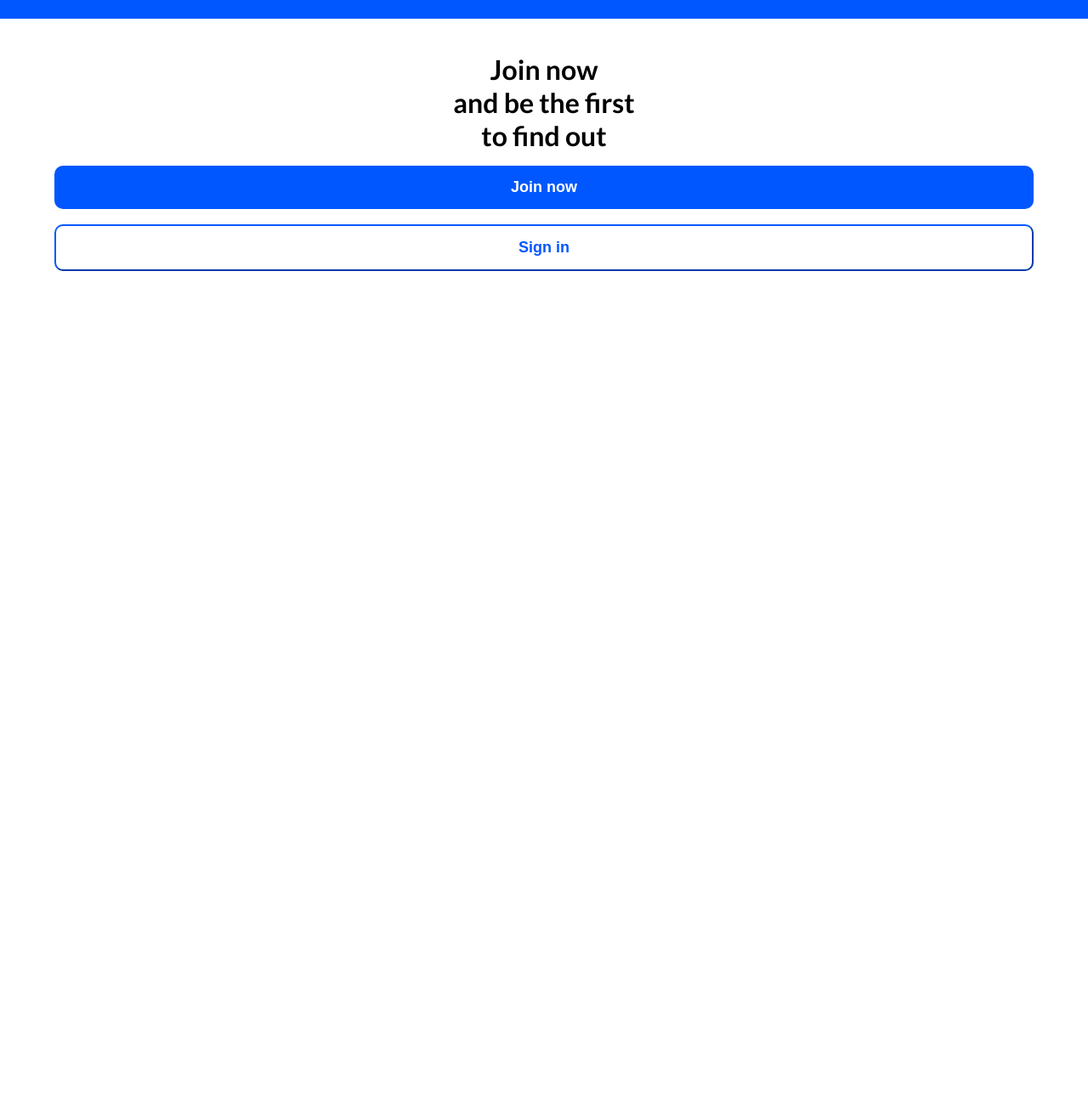
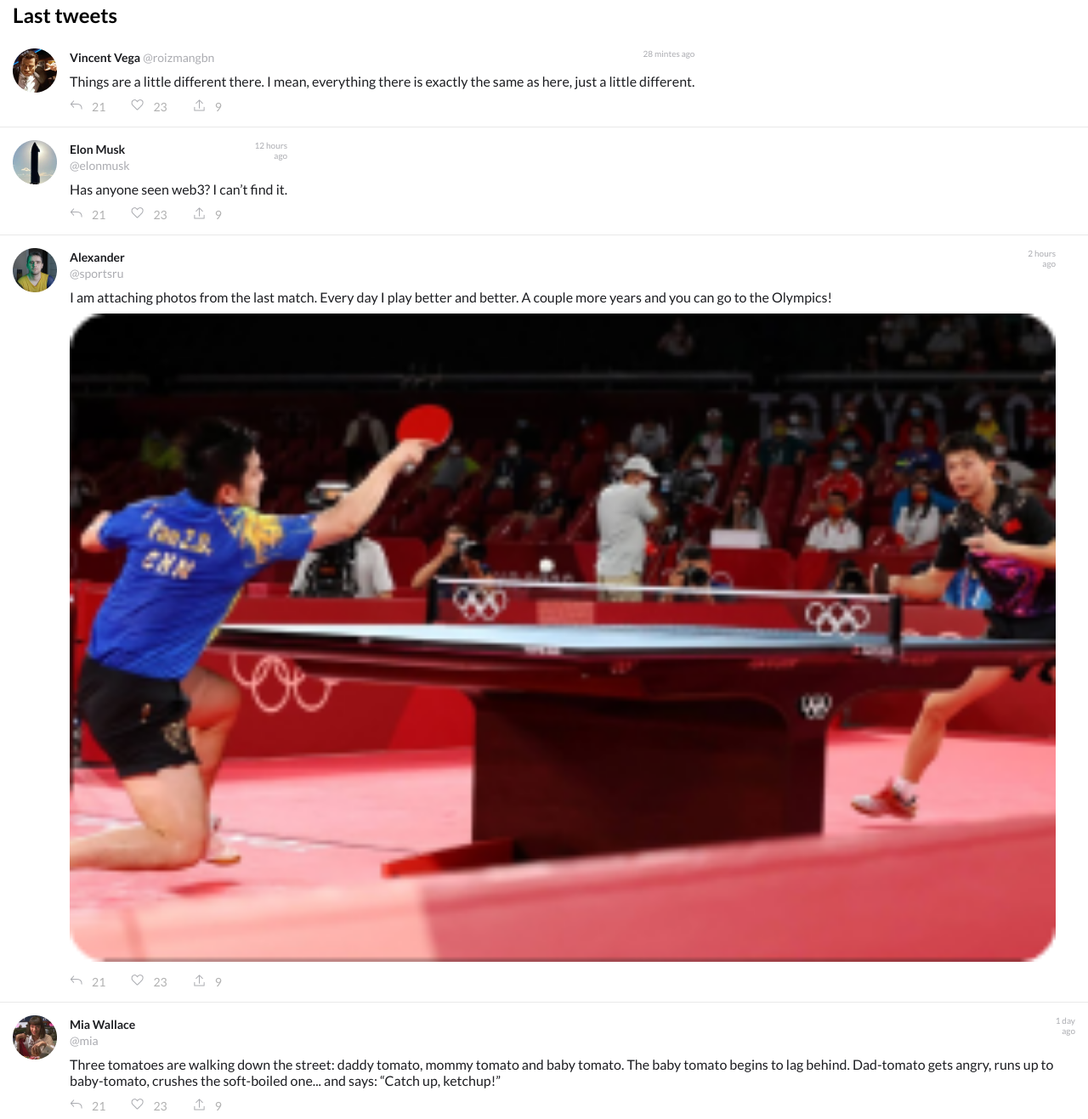
Before and after one commit to mila-klimovich/twitter, a website: page public/index.html in a window 1280 px wide. Shown: the part 1403-2720 px from the top of the page at 85% size. Before the commit the page ends 1746 px from the top, so only its background shows below. Drawn offline with Linux system fonts and the light colour scheme.

Commit message:
main page done

```diff
--- a/public/css/styles.css
+++ b/public/css/styles.css
@@ -1,15 +1,17 @@
 body {
     margin: 0;
     font-family: 'Lato', sans-serif;
-    /* height: 100%; */
     width: 100%;
 }
 
-/* .container {
-
-} */
+#container {
+    font-size: 32px;
+    font-weight: 800;
+}
 
 .slogan {
+    font-size: 32px;
+        font-weight: 800;
     margin: 2vh 0;
     font-size: 32px;
     font-weight: 800;
@@ -30,12 +32,7 @@ body {
     font-weight: 600;
     padding: 15px;
     border-radius: 10px;
-    /* filter: drop-shadow(0px 3px 3px #B0B0B0); */
 }
-
-/* #logo {
-    filter: drop-shadow(3px 3px 3px #A9A9A9);
-} */
 
 #join {
     margin-bottom: 18px;
@@ -60,7 +57,6 @@ body {
 }
 
 .statNumber {
-    /* margin: 0; */
     font-size: 48px;
     font-weight: 300;
     margin-bottom: 0;
@@ -71,3 +67,84 @@ body {
     font-weight: 400;
     margin-top: 10px;
 }
+
+#feedHeader {
+    font-weight: 800;
+    font-size: 24px;
+    margin: 25px 15px;
+}
+
+.tweetConatainer {
+    display: flex;
+    margin: 15px;
+}
+
+.avatar {
+    height: 100%;
+}
+
+.nameAndTime {
+    display: flex;
+    justify-content: space-between;
+}
+
+.nameAndTime p{
+    margin: 0;
+}
+
+.tweet {
+    margin-left: 15px;
+}
+
+.line {
+    width: 100%;
+    height: 1px;
+    background-color: #e9e9e9;
+}
+
+.name {
+    font-size: 14px;
+    font-weight: 700;
+    color: #1D1E22;
+}
+
+.nickname {
+    font-size: 14px;
+    font-weight: 400;
+    color: #ABACB1;
+}
+
+.timeAgo {
+    font-size: 10px;
+    font-weight: 400;
+    color: #ABACB1;
+    text-align: end;
+}
+
+.tweetText {
+    font-size: 16px;
+    font-weight: 400;
+    color: #1D1E22;
+    margin: 10px 0;
+}
+
+.tweetText img {
+    width: 100%;
+    margin-top: 10px;
+}
+
+.stat {
+    display: flex;
+}
+
+.stat span{
+    font-size: 14px;
+    font-weight: 400;
+    color: #B1B1B1;
+    margin-right: 30px;
+}
+
+.stat img{
+    height: 15px;
+    margin-right: 8px;
+}
--- a/public/index.html
+++ b/public/index.html
@@ -8,7 +8,7 @@
     <link rel="stylesheet" href="css/styles.css">
 </head>
 <body>
-    <div class="statNumber">
+    <div id="container">
         <div id="start">
             <img id="logo" src="images/vector.png" alt="ugh">
             <p class="slogan">Stay connected </br> with friends even when they're not around</p>
@@ -31,6 +31,121 @@
             <p class="statDes">New tweets </br> posted today</p>
         </div>
     </div>
+    <div>
+        <div id="feedHeader">Last tweets</div>
+        <div class="tweetConatainer">
+            <img class="avatar" src="images/avatarVincent.png" alt="">
+            <div class="tweet">
+                <div class="nameAndTime">
+                    <div>
+                        <span class="name">Vincent Vega</span>
+                        <span class="nickname">@roizmangbn</span>
+                    </div>
+                <p class="timeAgo">28 mintes ago</p></div>
+                <div class="tweetText">Things are a little different there. I mean, everything there is exactly the same as here, just a little different.</div>
+                <div class="stat">
+                    <div>
+                       <img src="images/reply.png" alt="">
+                       <span>21</span>
+                    </div>
+                    <div>
+                       <img src="images/heart.png" alt="">
+                       <span>23</span>
+                    </div>
+                    <div>
+                       <img src="images/export.png" alt="">
+                       <span>9</span>
+                    </div>
+                </div>
+            </div>
+        </div>
+        <div class="line"></div>
+        <div class="tweetConatainer">
+            <img class="avatar" src="images/avatarElon.png" alt="">
+            <div class="tweet">
+                <div class="nameAndTime">
+                    <div>
+                        <span class="name">Elon Musk</span><br/>
+                        <span class="nickname">@elonmusk</span>
+                    </div>
+                <p class="timeAgo">12 hours <br />ago</p></div>
+                <div class="tweetText">Has anyone seen web3? I can’t find it.</div>
+                <div class="stat">
+                    <div>
+                       <img src="images/reply.png" alt="">
+                       <span>21</span>
+                    </div>
+                    <div>
+                       <img src="images/heart.png" alt="">
+                       <span>23</span>
+                    </div>
+                    <div>
+                       <img src="images/export.png" alt="">
+                       <span>9</span>
+                    </div>
+                </div>
+            </div>
+        </div>
+        <div class="line"></div>
+        <div class="tweetConatainer">
+            <img class="avatar" src="images/avatarAlex.png" alt="">
+            <div class="tweet">
+                <div class="nameAndTime">
+                    <div>
+                        <span class="name">Alexander</span><br/>
+                        <span class="nickname">@sportsru</span>
+                    </div>
+                <p class="timeAgo">2 hours <br />ago</p></div>
+                <div class="tweetText">I am attaching photos from the last match. Every day I play better and better. A couple more years and you can go to the
+                Olympics!
+                <img src="images/tableTennis.png" alt=""></div>
+                <div class="stat">
+                    <div>
+                       <img src="images/reply.png" alt="">
+                       <span>21</span>
+                    </div>
+                    <div>
+                       <img src="images/heart.png" alt="">
+                       <span>23</span>
+                    </div>
+                    <div>
+                       <img src="images/export.png" alt="">
+                       <span>9</span>
+                    </div>
+                </div>
+            </div>
+        </div>
+        <div class="line"></div>
+        <div class="tweetConatainer">
+            <img class="avatar" src="images/avatarMia.png" alt="">
+            <div class="tweet">
+                <div class="nameAndTime">
+                    <div>
+                        <span class="name">Mia Wallace</span><br />
+                        <span class="nickname">@mia</span>
+                    </div>
+                    <p class="timeAgo">1 day <br />ago</p>
+                </div>
+                <div class="tweetText">Three tomatoes are walking down the street: daddy tomato, mommy tomato and baby tomato. The baby tomato begins to lag
+                behind. Dad-tomato gets angry, runs up to baby-tomato, crushes the soft-boiled one... and says: “Catch up, ketchup!”
+                </div>
+                <div class="stat">
+                    <div>
+                        <img src="images/reply.png" alt="">
+                        <span>21</span>
+                    </div>
+                    <div>
+                        <img src="images/heart.png" alt="">
+                        <span>23</span>
+                    </div>
+                    <div>
+                        <img src="images/export.png" alt="">
+                        <span>9</span>
+                    </div>
+                </div>
+            </div>
+        </div>
+    </div>
     <div id="start">
         <p class="slogan">Join now </br> and be the first </br> to find out</p>
         <button class="btn" id="join">Join now</button>
```
Also changed, not shown: public/images/avatarAlex.png (added), public/images/avatarElon.png (added), public/images/avatarMia.png (added), public/images/avatarVincent.png (added), public/images/export.png (added), public/images/heart.png (added), public/images/reply.png (added), public/images/tableTennis.png (added).
